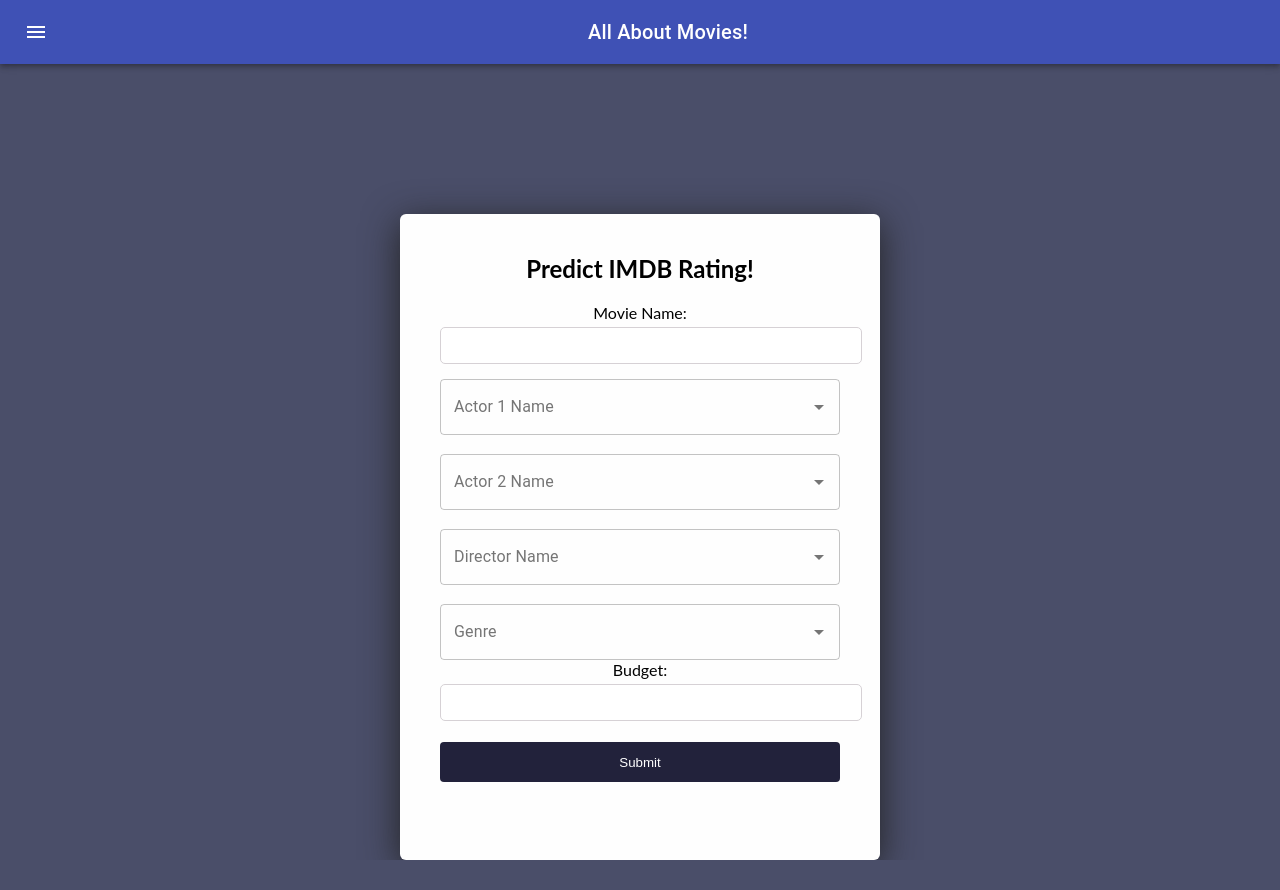
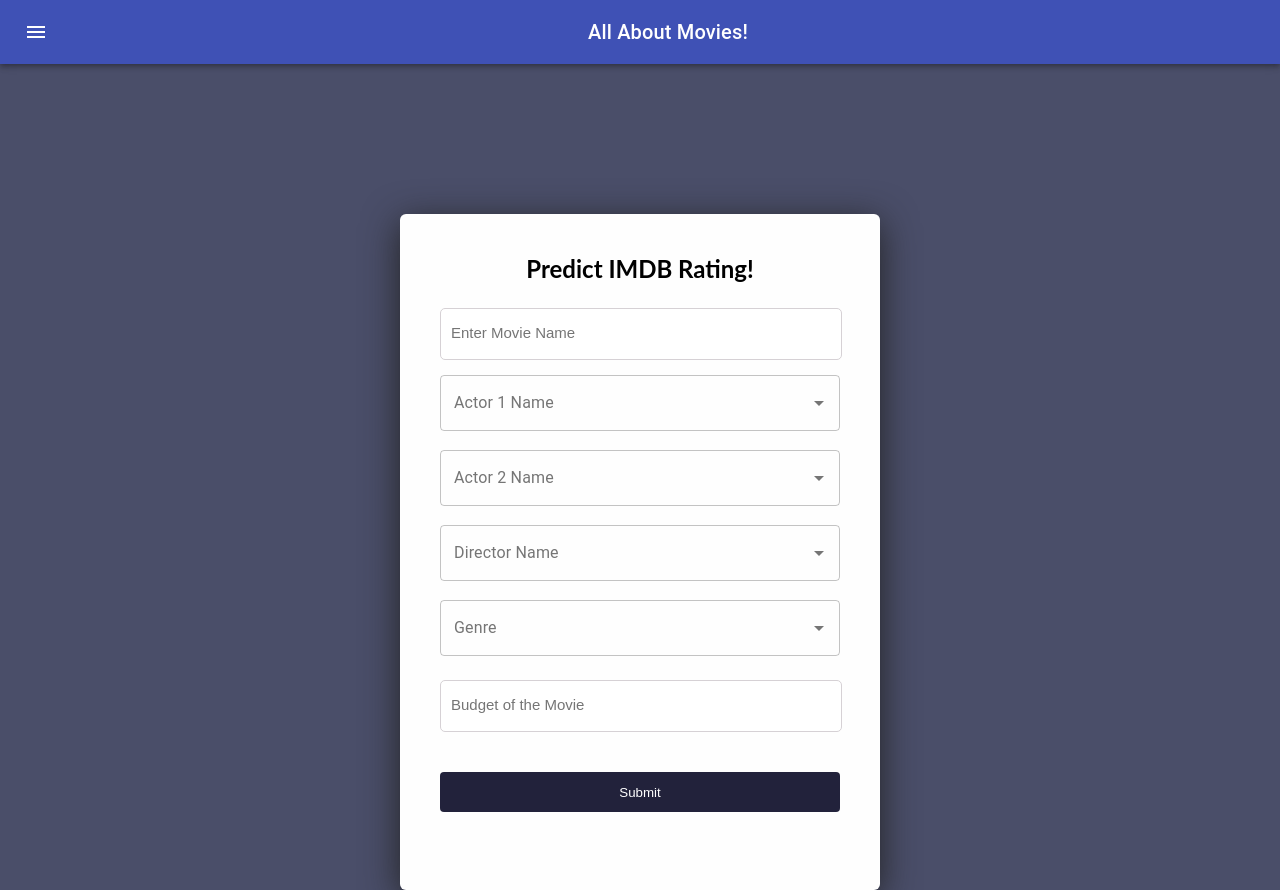
Before and after one commit to SJSUSpring21/Team26, a React (Create React App) app in the folder movie-prediction/frontend/: page /prediction in a window 1280 px wide. Before the commit the page ends 860 px from the top, so only its background shows below. Built offline with nearby package versions, Linux system fonts and the light colour scheme; no server answers.

Commit message:
FInal Changes for Functions

```diff
--- a/movie-prediction/frontend/src/components/Predictions/Predictions.js
+++ b/movie-prediction/frontend/src/components/Predictions/Predictions.js
@@ -132,11 +132,12 @@
       <h2><b>Predict IMDB Rating!</b></h2>
 
       <label>
-        Movie Name:
+
         <input
 
           name="movie"
           type="text"
+          placeholder="Enter Movie Name"
           value={movie}
           onChange={e => setMovieName(e.target.value)}
           required />
@@ -189,18 +190,19 @@
       }}
     />
 
-
+<br></br>
 
       <label>
-        Budget:
+
         <input
           name="budget"
           type="text"
+          placeholder="Budget of the Movie"
           value={budget}
           onChange={e => setBudget(e.target.value)}
           required />
       </label>
-
+      <br></br>
 
 
       <button className="predictbutton">Submit</button>
--- a/movie-prediction/frontend/src/components/Predictions/predictions.css
+++ b/movie-prediction/frontend/src/components/Predictions/predictions.css
@@ -48,7 +48,8 @@
   display: flex;
   flex-direction: column;
   margin-bottom: 15px;
-  width: 100%;
+  width: 95%;
+  height: 30px;
 }
 input, select {
   padding: 10px 10px;
@@ -96,3 +97,8 @@
   margin:auto;
   font-size:50px
 }
+
+::-webkit-input-placeholder {
+
+  font-size: 15px;
+}
```
